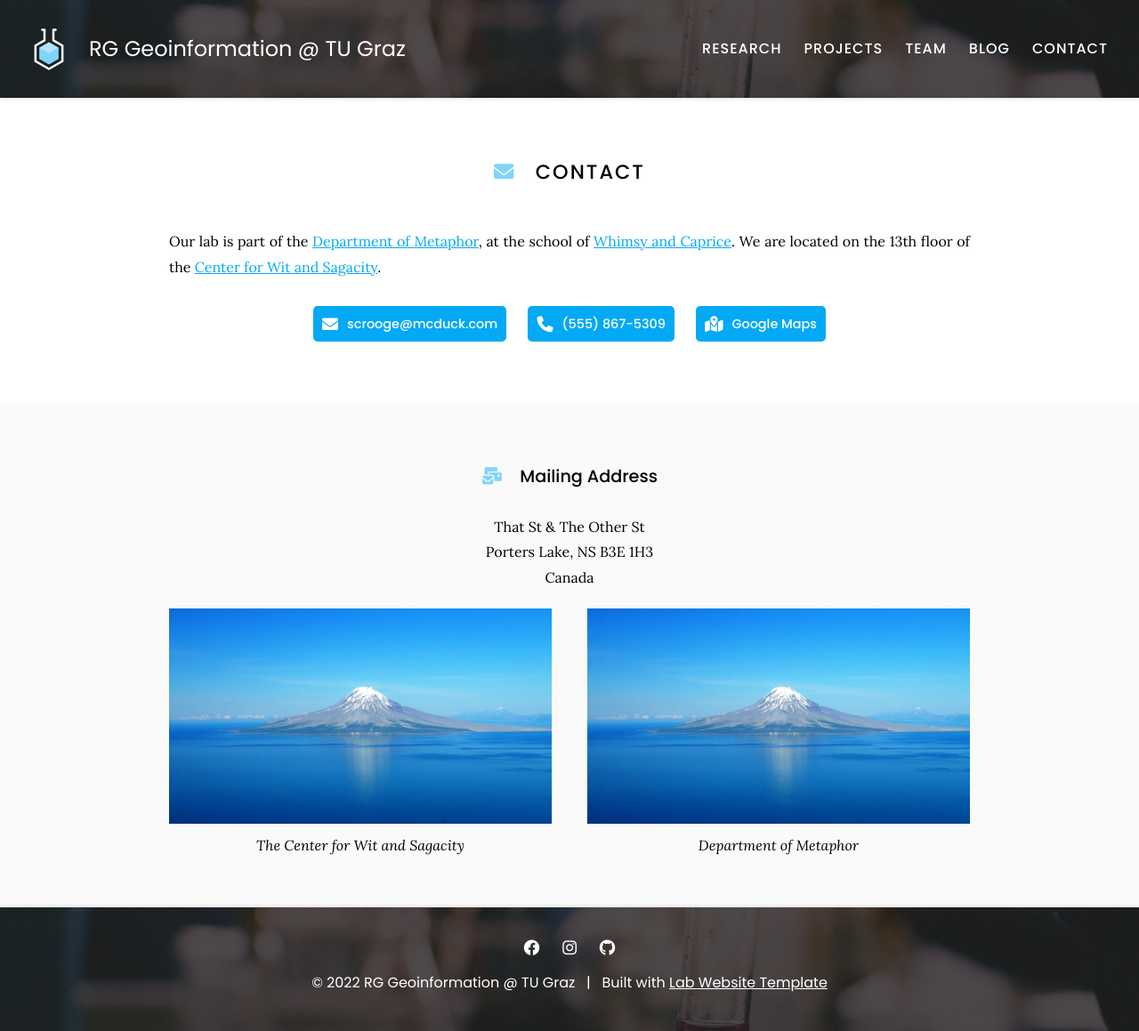
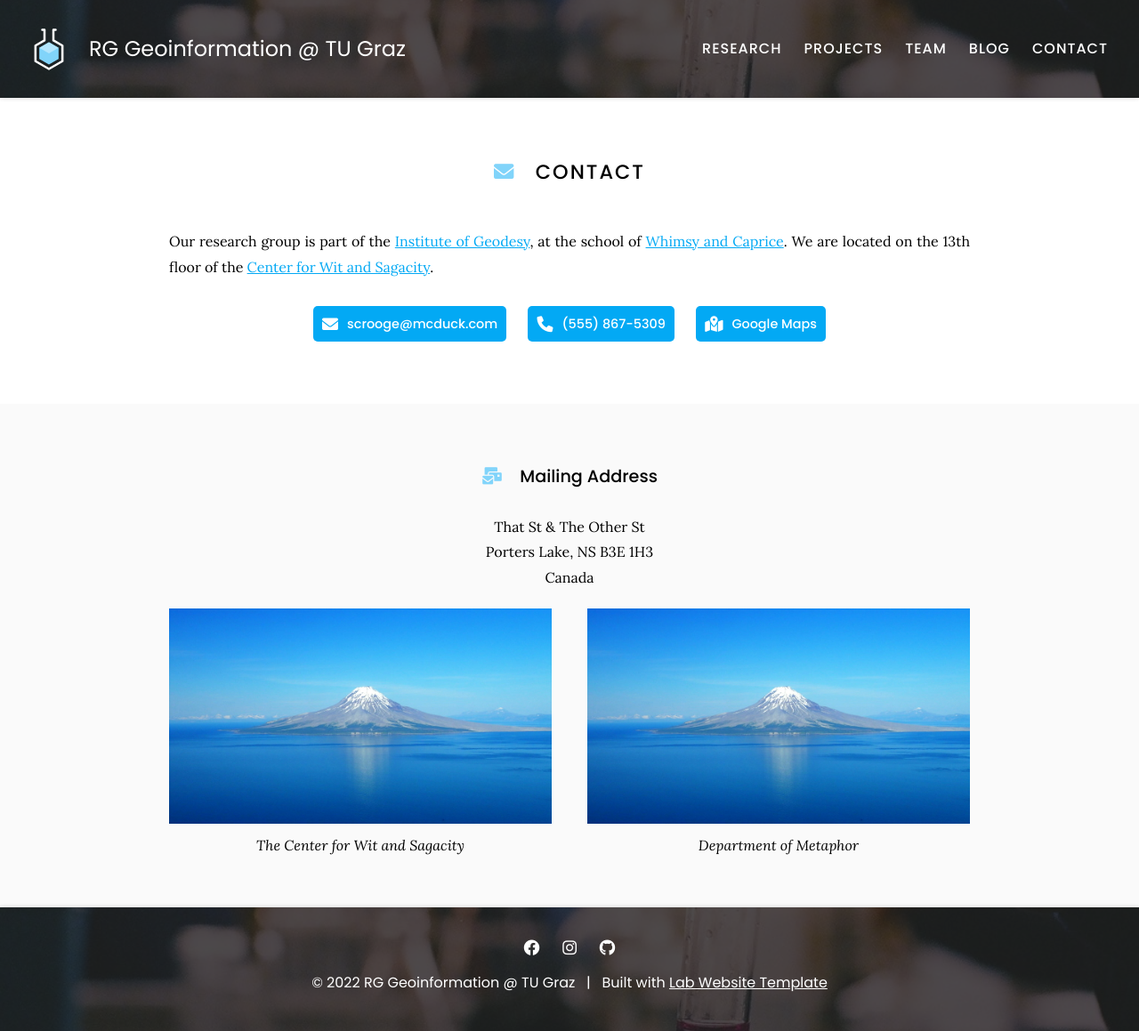
Before and after one commit to Geoinfo-TUGraz/Geoinfo-TUGraz.github.io, a Jekyll site: the page built from contact/index.md, in a window 1280 px wide. Shown: the whole page at 89% size. Built offline with Jekyll 4.4.1, drawn with Linux system fonts in a browser that asks for light colours.

Commit message:
Update index.md

```diff
--- a/contact/index.md
+++ b/contact/index.md
@@ -2,12 +2,12 @@
 title: Contact
 nav:
   order: 5
-  tooltip: Email, address, and location
+  tooltip: Get in touch with us
 ---
 
 # <i class="fas fa-envelope"></i>Contact
 
-Our lab is part of the [Department of Metaphor](), at the school of [Whimsy and Caprice]().
+Our research group is part of the [Institute of Geodesy](https://www.tugraz.at/institute/ifg/home), at the school of [Whimsy and Caprice]().
 We are located on the 13th floor of the [Center for Wit and Sagacity]().
 
 {%
```
